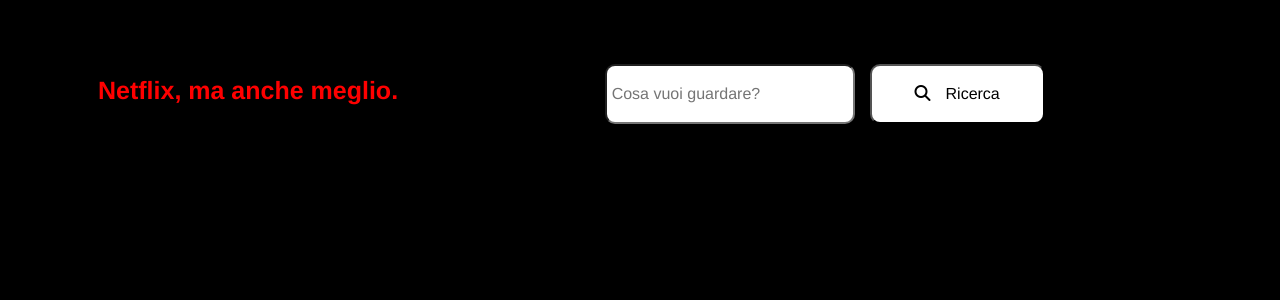
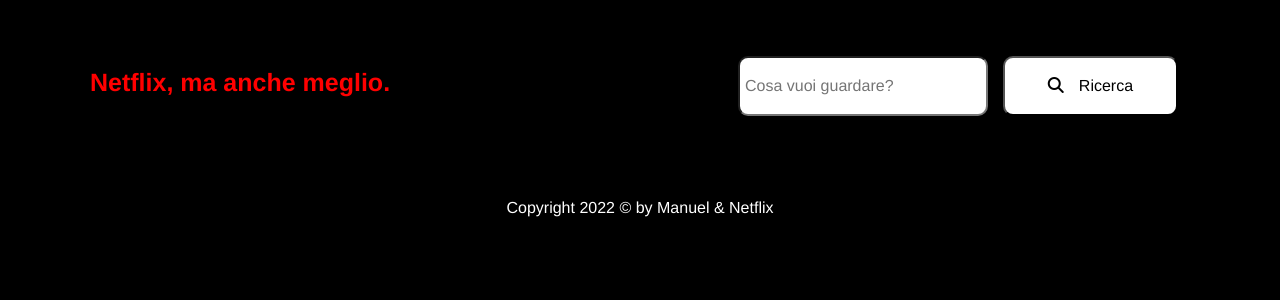
Before and after one commit to manuelgaleone/vite-boolflix, a Vue app: page / in a window 1280 px wide. Shown: the top 300 px of the page. Built offline with nearby package versions, Linux system fonts and the light colour scheme.

Commit message:
Add footer and fixed header

```diff
--- a/src/App.vue
+++ b/src/App.vue
@@ -1,12 +1,14 @@
 <script>
 import HeaderContent from "./components/HeaderContent.vue";
 import MainContent from "./components/MainContent.vue";
+import FooterContent from "./components/FooterContent.vue";
 
 export default {
   name:"App",
   components: {
     MainContent,
-    HeaderContent
+    HeaderContent,
+    FooterContent
   }
 }
 </script>
@@ -14,6 +16,7 @@
 <template>
   <HeaderContent></HeaderContent>
   <MainContent></MainContent>
+  <FooterContent></FooterContent>
 </template>
 
 <style>
--- /dev/null
+++ b/src/components/FooterContent.vue
@@ -0,0 +1,11 @@
+<script>
+export default {
+    name: "FooterContent"
+}
+</script>
+
+<template>
+    <p class="color_white text-center py-4">
+        Copyright 2022 &copy; by Manuel & Netflix
+    </p>
+</template>
--- a/src/components/HeaderContent.vue
+++ b/src/components/HeaderContent.vue
@@ -38,13 +38,13 @@
 
 <template>
   <div class="container header_content">
-    <div class="row align_items justify_around p-3">
+    <div class="row align_items justify_around p-2">
       <div class="col-4">
         <h1 class=" header_title ">
           Netflix, ma anche meglio.
         </h1>
       </div>
-      <div class="col-8">
+      <div class="col-8 d_flex">
         <SearchBoxContent @searchMovie="callApiSearch" @keyEnterSearch="callApiSearch"></SearchBoxContent>
       </div>
     </div>
--- a/src/components/SearchBoxContent.vue
+++ b/src/components/SearchBoxContent.vue
@@ -15,7 +15,7 @@
 </script>
 
 <template>
-    <div class="container d_flex justify_center searchbox_container py-5">
+    <div class="container d_flex justify_end searchbox_container py-5">
         <input @keyup.enter="$emit('keyEnterSearch')" v-model="data.searchInput" type="text" placeholder="Cosa vuoi guardare?" class="search_box" name="SearchBox" id="searchBox">
         <button @click="$emit('searchMovie')" class="search_button p-3"><i class="fa-solid fa-magnifying-glass search_icon"></i>Ricerca</button>
     </div>
--- a/src/style.scss
+++ b/src/style.scss
@@ -27,3 +27,7 @@
 .text_center {
   text-align: center;
 }
+
+.justify_end {
+  justify-content: end;
+}
```
